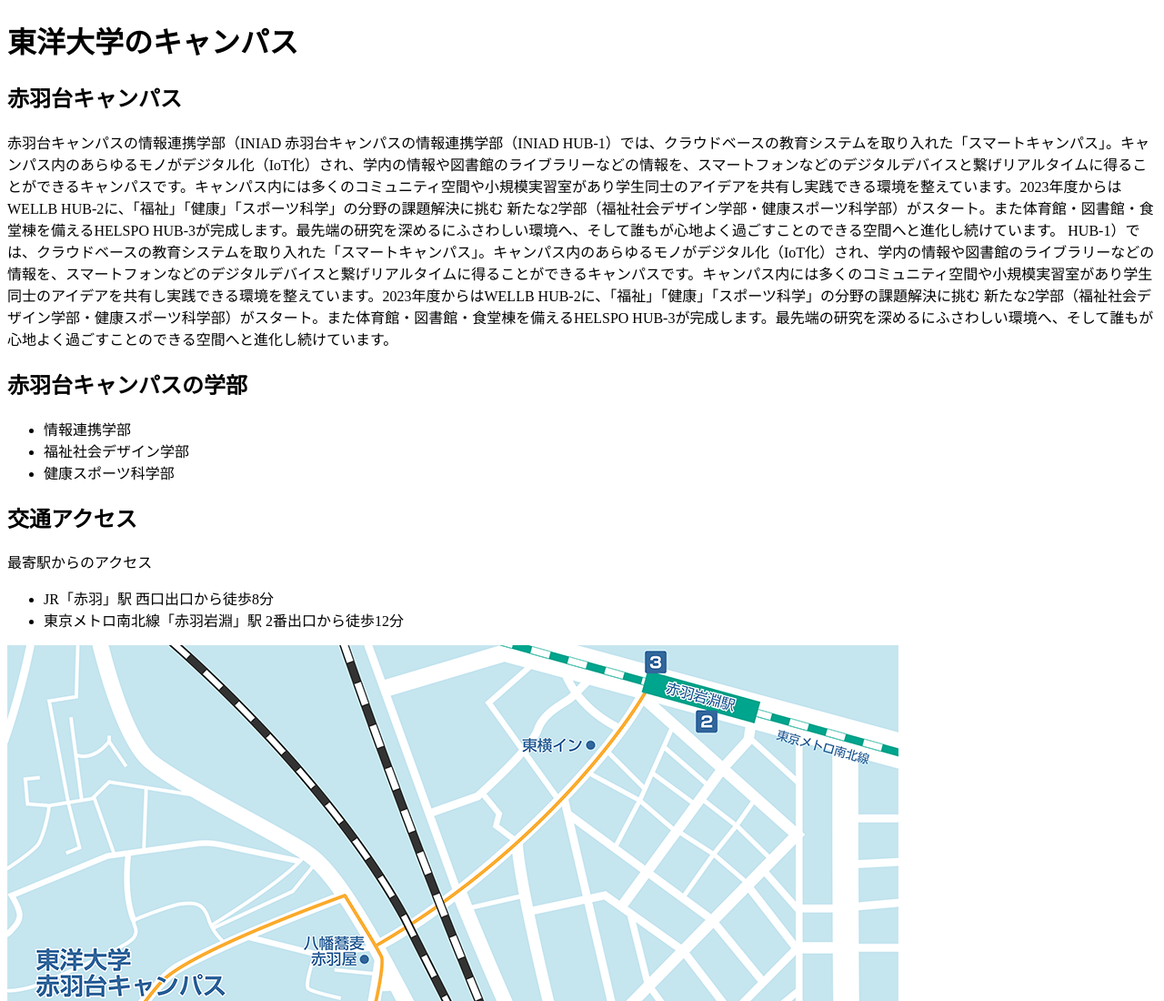
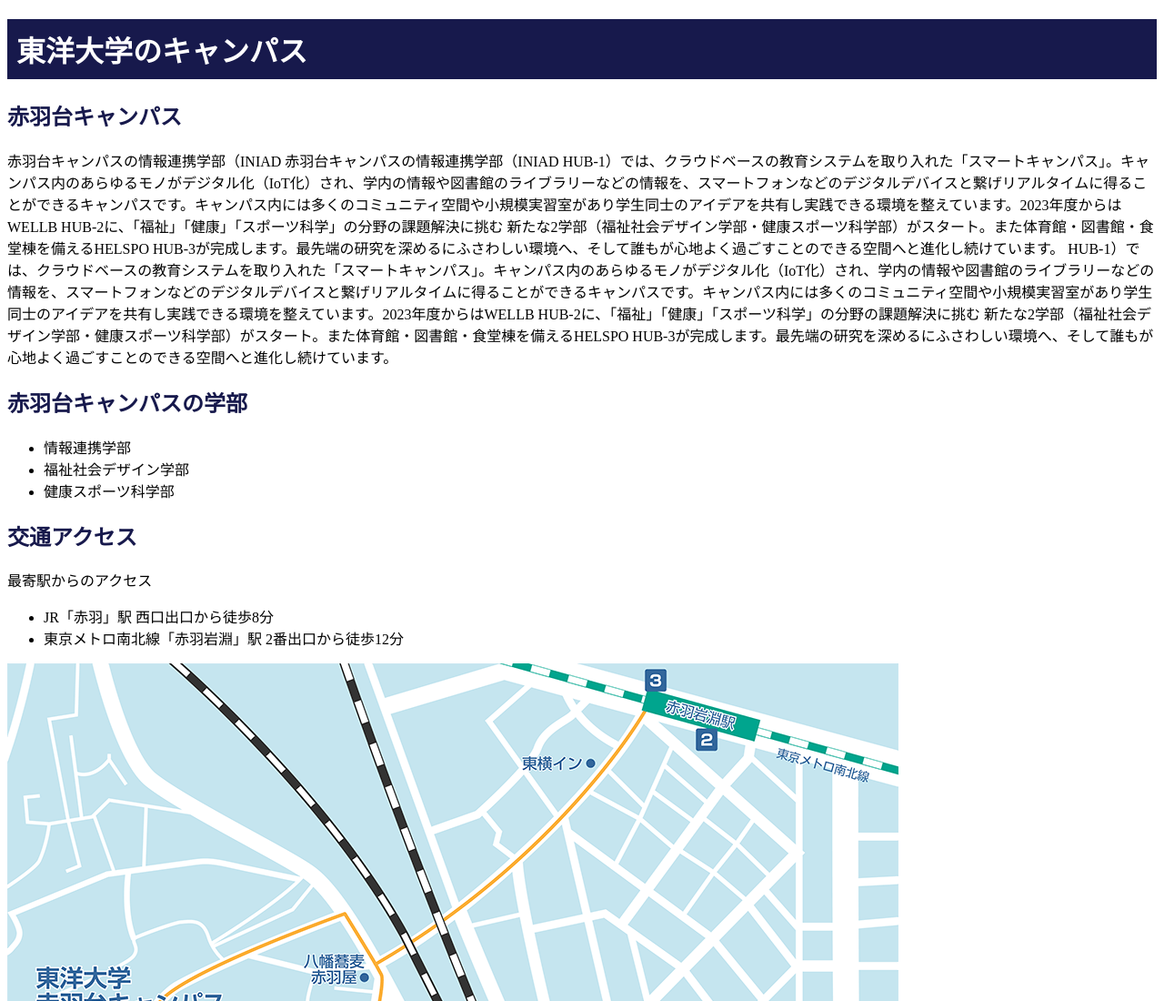
Before and after one commit to s1f102402697/git-remote-test, a plain HTML site: page index.html in a window 1280 px wide. Shown: the top 1100 px of the page at 91% size. Drawn offline with Linux system fonts and the light colour scheme.

Commit message:
h2タグにスタイルを追加

```diff
--- a/css/default.css
+++ b/css/default.css
@@ -3,3 +3,7 @@
   background-color: #17194c;
   padding: 10px;
 }
+
+h2 {
+  color: #17194c;
+}
--- a/index.html
+++ b/index.html
@@ -3,7 +3,7 @@
   <head>
     <meta charset="utf-8" />
     <title>東洋大学のキャンパス</title>
-    <link rel="stylesheet" href="./css/default.css.css" />
+    <link rel="stylesheet" href="./css/default.css" />
   </head>
   <body>
     <h1>東洋大学のキャンパス</h1>
```
